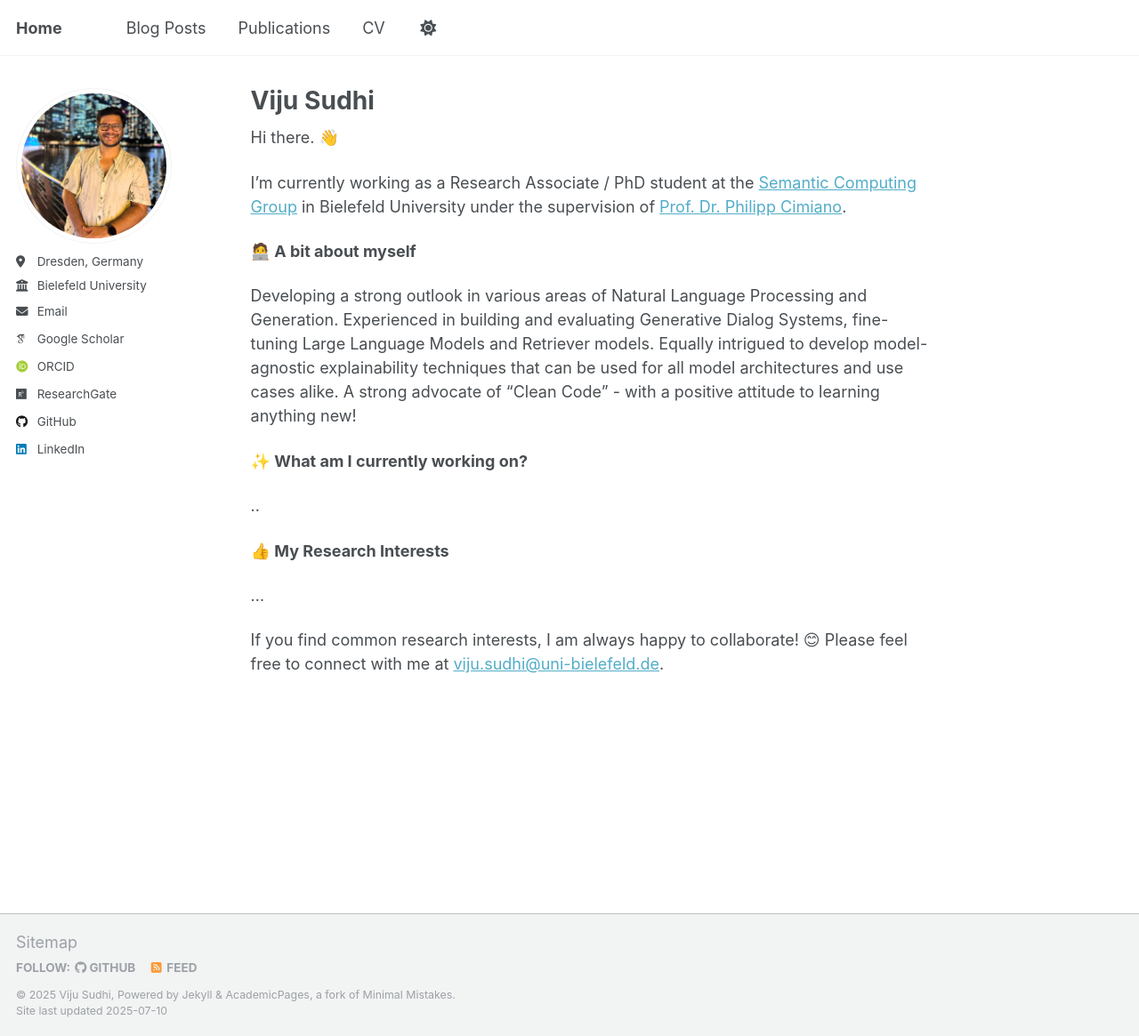
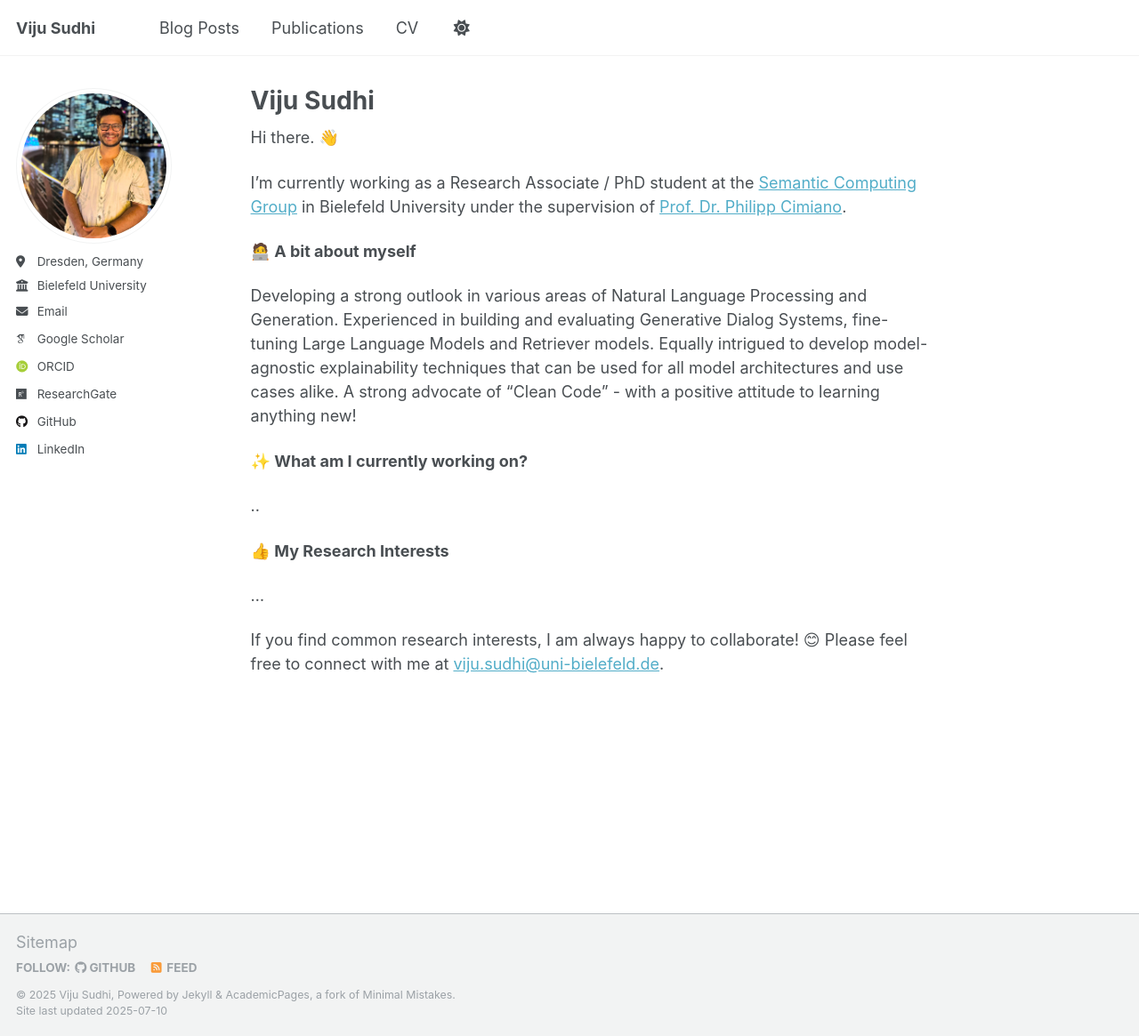
Before and after one commit to vijusudhi/vijusudhi.github.io, a Jekyll site: the page built from _pages/about.md, in a window 1280 px wide and 1165 px high. Shown: the whole window at 89% size. Built offline with Jekyll 4.4.1, drawn with Linux system fonts in a browser that asks for light colours; some web fonts are replaced; a script that is not in the unit is left out.

Commit message:
Update _config.yml

```diff
--- a/_config.yml
+++ b/_config.yml
@@ -9,8 +9,8 @@
 # Basic Site Settings
 locale                   : "en-US"
 site_theme               : "default"
-title                    : "Home"
-title_separator          : "-"
+title                    : "Viju Sudhi"
+title_separator          : "|"
 name                     : &name "Viju Sudhi"
 description              : &description "Research Associate / PhD Student at Semantic Computing Group, Bielefeld University | Master's graduate from Otto von Guericke University, Magdeburg"
 url                      : https://vijusudhi.github.io # the base hostname & protocol for your site e.g. "https://[your GitHub username].github.io" or if you already have some other page hosted on Github then use "https://[your GitHub username].github.io/[Your Repo Name]"
```
